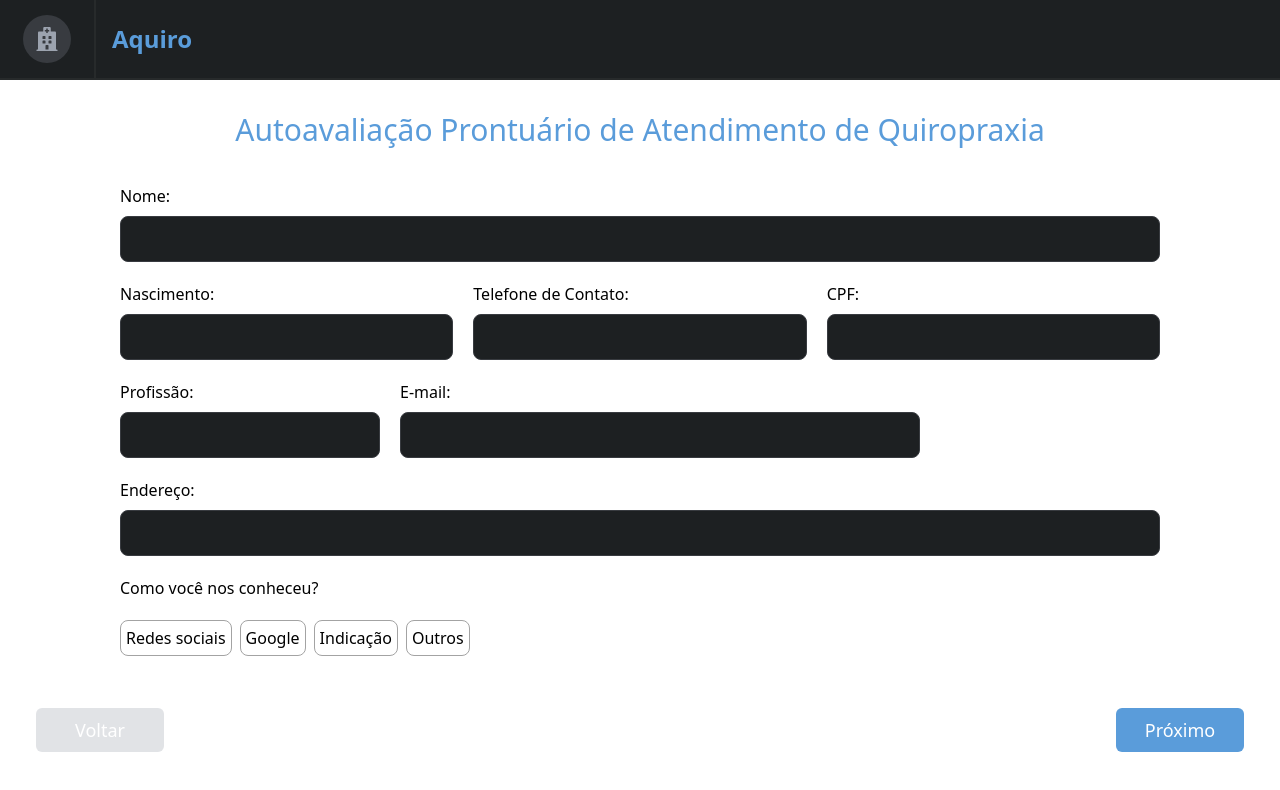
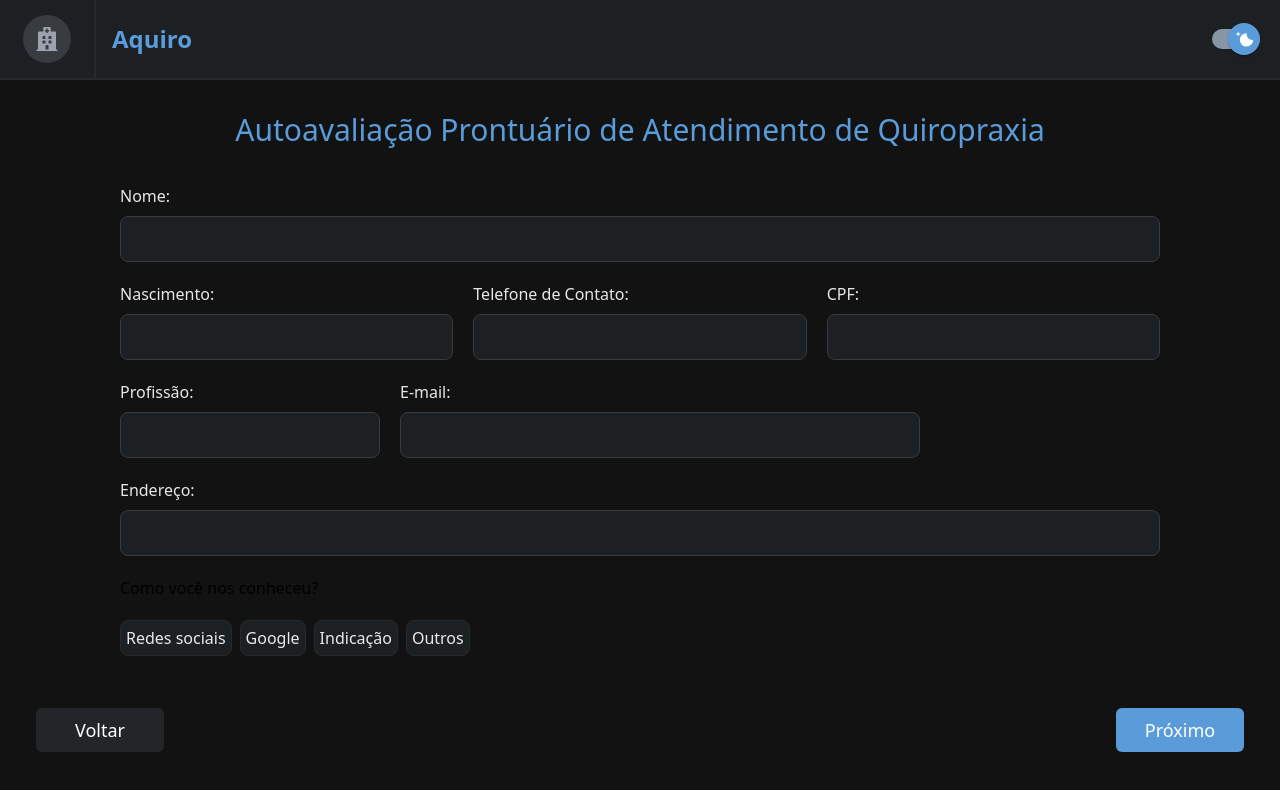
Before and after one commit to maurelio631/Prontu, a React (Vite) app: page /Aquiro in a window 1280 px wide. Shown: the top 790 px of the page. Built offline with nearby package versions, Linux system fonts and the light colour scheme.

Commit message:
dark mode formulario

```diff
--- a/src/components/Form.jsx
+++ b/src/components/Form.jsx
@@ -77,7 +77,7 @@ export function Form() {
 
             <div className="flex w-full flex-row justify-between pt-3 gap-0">
                 <button
-                    className={`w-full rounded-md py-2 max-w-20 text-base min-[470px]:text-lg min-[470px]:max-w-32 ${step === 1 ? 'bg-gray-500/20 cursor-not-allowed text-white' : 'bg-white text-azul-900 border border-azul-900'}`}
+                    className={`w-full rounded-md py-2 max-w-20 text-base min-[470px]:text-lg min-[470px]:max-w-32 ${step === 1 ? 'bg-gray-500/20 cursor-not-allowed text-white' : 'bg-transparent text-azul-900 border border-azul-900'}`}
                     onClick={retornaStep}
                     disabled={step === 1}
                 >
--- a/src/components/Header.jsx
+++ b/src/components/Header.jsx
@@ -1,6 +1,7 @@
 import { useParams } from "react-router-dom";
 import { useUser } from "../utils/UserContext";
 import { DefaultUser } from "./DefaultUser";
+import { ToggleMode } from "./ToggleMode";
 
 export function Header({ subtitle }) {
     const pathname = location.pathname;
@@ -22,7 +23,8 @@ export function Header({ subtitle }) {
                     </span>
                 </div>
 
-                {pathname !== `/${nomeClinica}` && (
+                {pathname !== `/${nomeClinica}`
+                ? (
                     <div className="flex items-center flex-row-reverse pr-4">
                         {
                             user.imgProfile
@@ -30,6 +32,10 @@ export function Header({ subtitle }) {
                             : <DefaultUser user/>
                         }
                         <span className="text-black dark:text-white text-sm pr-2 sm:text-base font-medium capitalize sm:pr-4">Olá, {user.name}</span>
+                    </div>
+                ) : (
+                    <div className="h-full flex items-center justify-between px-5">
+                        <ToggleMode/>
                     </div>
                 )}
             </nav>
--- a/src/components/formSteps/formSymptoms.jsx
+++ b/src/components/formSteps/formSymptoms.jsx
@@ -31,7 +31,7 @@ export function FormSymptoms({ data, onDataChange }) {
 
     return (
         <div className='text-base font-medium'>
-            <h2 className='text-2xl text-center font-bold mb-5'>Descreva seus sintomas abaixo</h2>
+            <h2 className='text-2xl text-center font-bold mb-5 textSwitch'>Descreva seus sintomas abaixo</h2>
             <label htmlFor="txt-sintoma" className='flex flex-col gap-2 custom-label'>
                 Sintomas:
                 <textarea
@@ -44,7 +44,7 @@ export function FormSymptoms({ data, onDataChange }) {
                 ></textarea>
             </label>
 
-            <h3 className='text-center font-medium my-5 text-lg md:text-xl'>Como começaram os sintomas?</h3>
+            <h3 className='text-center font-medium my-5 text-lg md:text-xl textSwitch'>Como começaram os sintomas?</h3>
             <div className='flex  w-full justify-center gap-2 flex-col min-[710px]:flex-row'>
                 {sintomas.map((sintoma) => (
                     <div key={sintoma.id}>
@@ -62,7 +62,7 @@ export function FormSymptoms({ data, onDataChange }) {
                 ))}
             </div>
 
-            <h3 className='text-center font-medium my-5 text-lg md:text-xl'>Qual o tipo de desconforto? (selecione todas as opções compatíveis)</h3>
+            <h3 className='text-center font-medium my-5 text-lg md:text-xl textSwitch'>Qual o tipo de desconforto? (selecione todas as opções compatíveis)</h3>
             <div className='flex flex-wrap gap-1 m-auto justify-center max-w-[700px] w-full flex-col min-[520px]:flex-row'>
                 {desconfortos.map((desconforto) => (
                     <div className='w-full min-[520px]:w-[24%]' key={desconforto.id}>
@@ -80,7 +80,7 @@ export function FormSymptoms({ data, onDataChange }) {
                 ))}
             </div>
 
-            <h3 className='text-center font-medium my-5 text-lg md:text-xl'>Qual a frequência dos sintomas?</h3>
+            <h3 className='text-center font-medium my-5 text-lg md:text-xl textSwitch'>Qual a frequência dos sintomas?</h3>
 
 
             {/* className='flex gap-2 items-center  flex-col sm:flex-row  sm:justify-center sm:items-baseline' */}
--- a/src/components/formSteps/formUncomfortableAreas.jsx
+++ b/src/components/formSteps/formUncomfortableAreas.jsx
@@ -158,11 +158,11 @@ export function FormUncomfortableAreas({ setFormData }) {
 
     return (
         <div className="m-auto">
-            <h2 className='text-center font-medium mb-4 text-xl md:text-2xl '>Marque as áreas de desconforto na imagem abaixo</h2>
+            <h2 className='text-center font-medium mb-4 text-xl md:text-2xl textSwitch'>Marque as áreas de desconforto na imagem abaixo</h2>
 
             <div className="flex flex-col items-center">
 
-                <canvas ref={tela} className='w-full h-full max-w-[500px] max-h-[400px]'></canvas>
+                <canvas ref={tela} className='w-full h-full max-w-[500px] max-h-[400px] dark:invert'></canvas>
 
                 <div className='flex gap-10 md:gap-48'>
                     <button className="text-white font-semibold  hover:bg-vermelho-900/60 bg-vermelho-900 p-2 rounded-md flex items-center  w-full gap-2 min-w-28 justify-center" onClick={limparCanvas} ref={buttonClear}>
--- a/src/index.css
+++ b/src/index.css
@@ -15,7 +15,7 @@
 
 /*INPUTS-FORM*/
     .custom-label{
-        @apply flex;
+        @apply flex textSwitch;
     }
     .custom-input{
         @apply border border-cinza-700 bg-azul-800 text-black dark:border-dark-600 dark:bg-dark-800 dark:text-white font-normal px-2 py-[10px] rounded-lg outline-none hover:border-azul-900 focus:border-azul-900 ;
@@ -25,13 +25,13 @@
         @apply hidden;
     }
     .radio-label {
-        @apply flex justify-center items-center p-[5px] border border-cinza-900 rounded-lg cursor-pointer hover:border-azul-900 hover:bg-cinza-700;
+        @apply flex justify-center items-center p-[5px] border textSwitch bg-white border-cinza-900 dark:bg-dark-800 dark:border-dark-100  rounded-lg cursor-pointer;
     }
     .radio-input:checked + .radio-label {
-        @apply border-azul-900 border-2 bg-azul-700;
+        @apply border-azul-900 border-2 bg-azul-700 dark:bg-dark-500;
     }
     .radio-input:not(:checked) + .radio-label {
-        @apply border border-cinza-900 bg-white
+        @apply border bg-white border-cinza-900 dark:bg-dark-800 dark:border-dark-100
     }
 /*///////////////*/
     .input-escada:nth-of-type(1) label{
@@ -46,7 +46,6 @@
     .input-escada:nth-of-type(4) label{
         @apply h-32
     }
-
 /*PRONTUARIO*/
     .bSpace span b, .bSpace p b{
         @apply pr-2;
--- a/src/pages/SelfEvaluation.jsx
+++ b/src/pages/SelfEvaluation.jsx
@@ -7,7 +7,7 @@ export function SelfEvaluation() {
 
   return (
     <Wrapper>
-      <div className="w-screen">
+      <div className="w-screen bg-white dark:bg-dark-900">
         <Header subtitle={`Autoavaliação Prontuário de Atendimento de Quiropraxia`}/>
         <Form/>
       </div>
```
Also changed, not shown: src/components/formSteps/formMoreSymptoms.jsx (+10 -10 lines).
